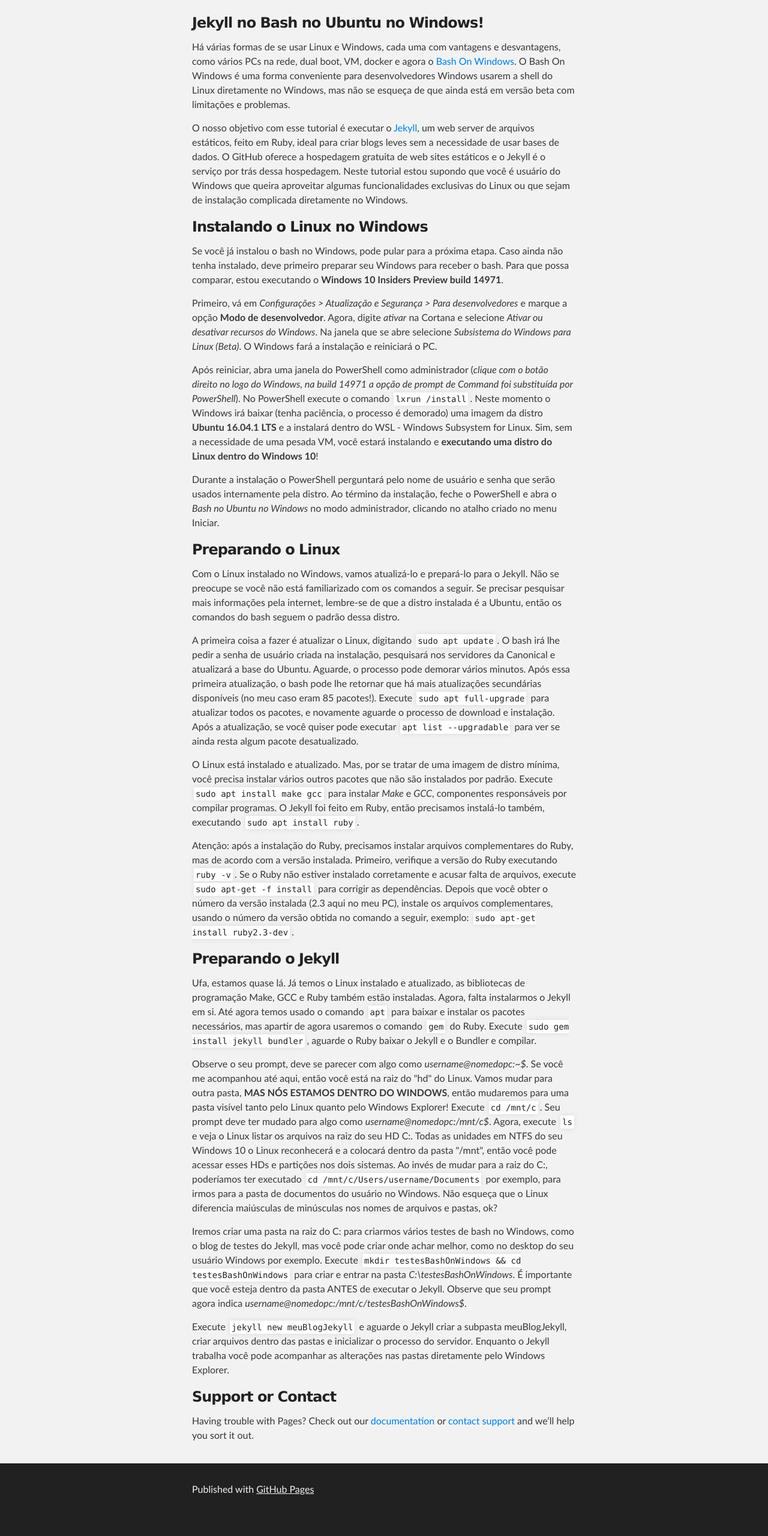
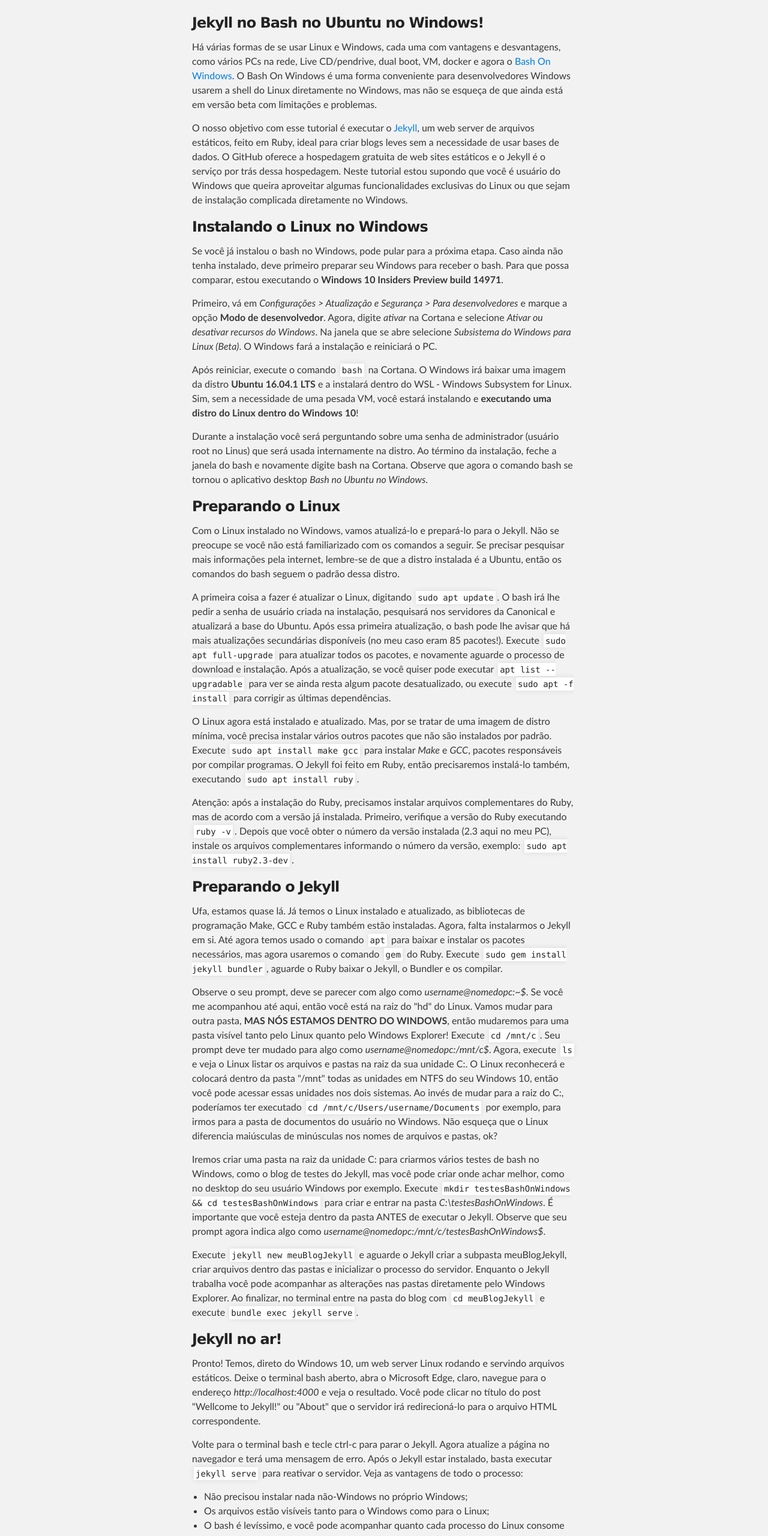
Before and after one commit to marcioqmaciel/marcioqmaciel.github.io, a plain HTML site: page index.html in a window 1280 px wide. Shown: the part 240-2800 px from the top of the page at 60% size. Before the commit the page ends 2769 px from the top, so only its background shows below. Drawn offline with Linux system fonts and the light colour scheme.

Commit message:
Update index.html

```diff
--- a/index.html
+++ b/index.html
@@ -27,47 +27,80 @@
     <!-- MAIN CONTENT -->
     <div id="main_content_wrap" class="outer">
       <section id="main_content" class="inner">
+
         <h3>
 <a id="welcome-to-github-pages" class="anchor" href="#welcome-to-github-pages" aria-hidden="true"><span aria-hidden="true" class="octicon octicon-link"></span></a>Jekyll no Bash no Ubuntu no Windows!</h3>
 
-<p> Há várias formas de se usar Linux e Windows, cada uma com vantagens e desvantagens, como vários PCs na rede, dual boot, VM, docker e agora o <a href="https://msdn.microsoft.com/en-us/commandline/wsl/faq" target="_blank">Bash On Windows</a>. O Bash On Windows é uma forma conveniente para desenvolvedores Windows usarem a shell do Linux diretamente no Windows, mas não se esqueça de que ainda está em versão beta com limitações e problemas.</p>
+<p> Há várias formas de se usar Linux e Windows, cada uma com vantagens e desvantagens, como vários PCs na rede, Live CD/pendrive, dual boot, VM, docker e agora o <a href="https://msdn.microsoft.com/en-us/commandline/wsl/faq" target="_blank">Bash On Windows</a>. O Bash On Windows é uma forma conveniente para desenvolvedores Windows usarem a shell do Linux diretamente no Windows, mas não se esqueça de que ainda está em versão beta com limitações e problemas.</p>
+
         <p>O nosso objetivo com esse tutorial é executar o <a href="https://jekyllrb.com" target="_blank">Jekyll</a>, um web server de arquivos estáticos, feito em Ruby, ideal para criar blogs leves sem a necessidade de usar bases de dados. O GitHub oferece a hospedagem gratuita de web sites estáticos e o Jekyll é o serviço por trás dessa hospedagem. Neste tutorial estou supondo que você é usuário do Windows que queira aproveitar algumas funcionalidades exclusivas do Linux ou que sejam de instalação complicada diretamente no Windows.</p>
 
 <h3>
 <a id="designer-templates" class="anchor" href="#designer-templates" aria-hidden="true"><span aria-hidden="true" class="octicon octicon-link"></span></a>Instalando o Linux no Windows</h3>
 
 <p>Se você já instalou o bash no Windows, pode pular para a próxima etapa. Caso ainda não tenha instalado, deve primeiro preparar seu Windows para receber o bash. Para que possa comparar, estou executando o <strong>Windows 10 Insiders Preview build 14971</strong>.</p>
+
         <p>Primeiro, vá em <em>Configurações > Atualização e Segurança > Para desenvolvedores</em> e marque a opção <strong>Modo de desenvolvedor</strong>. Agora, digite <em>ativar</em> na Cortana e selecione <em>Ativar ou desativar recursos do Windows</em>. Na janela que se abre selecione <em>Subsistema do Windows para Linux (Beta)</em>. O Windows fará a instalação e reiniciará o PC.</p>
-        <p>Após reiniciar, abra uma janela do PowerShell como administrador (<em>clique com o botão direito no logo do Windows, na build 14971 a opção de prompt de Command foi substituída por PowerShell</em>). No PowerShell execute o comando <code>lxrun /install</code>. Neste momento o Windows irá baixar (tenha paciência, o processo é demorado) uma imagem da distro <strong>Ubuntu 16.04.1 LTS</strong> e a instalará dentro do WSL - Windows Subsystem for Linux. Sim, sem a necessidade de uma pesada VM, você estará instalando e <strong>executando uma distro do Linux dentro do Windows 10</strong>!</p>
-        <p>Durante a instalação o PowerShell perguntará pelo nome de usuário e senha que serão usados internamente pela distro. Ao término da instalação, feche o PowerShell e abra o <em>Bash no Ubuntu no Windows</em> no modo administrador, clicando no atalho criado no menu Iniciar.</p>
+
+        <p>Após reiniciar, execute o comando <code>bash</code> na Cortana. O Windows irá baixar uma imagem da distro <strong>Ubuntu 16.04.1 LTS</strong> e a instalará dentro do WSL - Windows Subsystem for Linux. Sim, sem a necessidade de uma pesada VM, você estará instalando e <strong>executando uma distro do Linux dentro do Windows 10</strong>!</p>
+
+        <p>Durante a instalação você será perguntando sobre uma senha de administrador (usuário root no Linus) que será usada internamente na distro. Ao término da instalação, feche a janela do bash e novamente digite bash na Cortana. Observe que agora o comando bash se tornou o aplicativo desktop <em>Bash no Ubuntu no Windows</em>.</p>
 
 <h3>
 <a id="creating-pages-manually" class="anchor" href="#creating-pages-manually" aria-hidden="true"><span aria-hidden="true" class="octicon octicon-link"></span></a>Preparando o Linux</h3>
 
 <p>Com o Linux instalado no Windows, vamos atualizá-lo e prepará-lo para o Jekyll. Não se preocupe se você não está familiarizado com os comandos a seguir. Se precisar pesquisar mais informações pela internet, lembre-se de que a distro instalada é a Ubuntu, então os comandos do bash seguem o padrão dessa distro.</p>
-        <p>A primeira coisa a fazer é atualizar o Linux, digitando <code>sudo apt update</code>. O bash irá lhe pedir a senha de usuário criada na instalação, pesquisará nos servidores da Canonical e atualizará a base do Ubuntu. Aguarde, o processo pode demorar vários minutos. Após essa primeira atualização, o bash pode lhe retornar que há mais atualizações secundárias disponíveis (no meu caso eram 85 pacotes!). Execute <code>sudo apt full-upgrade</code> para atualizar todos os pacotes, e novamente aguarde o processo de download e instalação. Após a atualização, se você quiser pode executar <code>apt list --upgradable</code> para ver se ainda resta algum pacote desatualizado.</p>
-        <p>O Linux está instalado e atualizado. Mas, por se tratar de uma imagem de distro mínima, você precisa instalar vários outros pacotes que não são instalados por padrão. Execute <code>sudo apt install make gcc</code> para instalar <em>Make</em> e <em>GCC</em>, componentes responsáveis por compilar programas. O Jekyll foi feito em Ruby, então precisamos instalá-lo também, executando <code>sudo apt install ruby</code>.</p>
-        <p>Atenção: após a instalação do Ruby, precisamos instalar arquivos complementares do Ruby, mas de acordo com a versão instalada. Primeiro, verifique a versão do Ruby executando <code>ruby -v</code>. Se o Ruby não estiver instalado corretamente e acusar falta de arquivos, execute <code>sudo apt-get -f install</code> para corrigir as dependências. Depois que você obter o número da versão instalada (2.3 aqui no meu PC), instale os arquivos complementares, usando o número da versão obtida no comando a seguir, exemplo: <code>sudo apt-get install ruby2.3-dev</code>.</p>
+
+        <p>A primeira coisa a fazer é atualizar o Linux, digitando <code>sudo apt update</code>. O bash irá lhe pedir a senha de usuário criada na instalação, pesquisará nos servidores da Canonical e atualizará a base do Ubuntu. Após essa primeira atualização, o bash pode lhe avisar que há mais atualizações secundárias disponíveis (no meu caso eram 85 pacotes!). Execute <code>sudo apt full-upgrade</code> para atualizar todos os pacotes, e novamente aguarde o processo de download e instalação. Após a atualização, se você quiser pode executar <code>apt list --upgradable</code> para ver se ainda resta algum pacote desatualizado, ou execute <code>sudo apt -f install</code> para corrigir as últimas dependências.</p>
+
+        <p>O Linux agora está instalado e atualizado. Mas, por se tratar de uma imagem de distro mínima, você precisa instalar vários outros pacotes que não são instalados por padrão. Execute <code>sudo apt install make gcc</code> para instalar <em>Make</em> e <em>GCC</em>, pacotes responsáveis por compilar programas. O Jekyll foi feito em Ruby, então precisaremos instalá-lo também, executando <code>sudo apt install ruby</code>.</p>
+
+        <p>Atenção: após a instalação do Ruby, precisamos instalar arquivos complementares do Ruby, mas de acordo com a versão já instalada. Primeiro, verifique a versão do Ruby executando <code>ruby -v</code>. Depois que você obter o número da versão instalada (2.3 aqui no meu PC), instale os arquivos complementares informando o número da versão, exemplo: <code>sudo apt install ruby2.3-dev</code>.</p>
 
 <h3>
 <a id="authors-and-contributors" class="anchor" href="#authors-and-contributors" aria-hidden="true"><span aria-hidden="true" class="octicon octicon-link"></span></a>Preparando o Jekyll</h3>
 
-<p>Ufa, estamos quase lá. Já temos o Linux instalado e atualizado, as bibliotecas de programação Make, GCC e Ruby também estão instaladas. Agora, falta instalarmos o Jekyll em si. Até agora temos usado o comando <code>apt</code> para baixar e instalar os pacotes necessários, mas apartir de agora usaremos o comando <code>gem</code> do Ruby. Execute <code>sudo gem install jekyll bundler</code>, aguarde o Ruby baixar o Jekyll e o Bundler e compilar.</p>
-        <p>Observe o seu prompt, deve se parecer com algo como <em>username@nomedopc:~$</em>. Se você me acompanhou até aqui, então você está na raiz do "hd" do Linux. Vamos mudar para outra pasta, <strong>MAS NÓS ESTAMOS DENTRO DO WINDOWS</strong>, então mudaremos para uma pasta visível tanto pelo Linux quanto pelo Windows Explorer! Execute <code>cd /mnt/c</code>. Seu prompt deve ter mudado para algo como <em>username@nomedopc:/mnt/c$</em>. Agora, execute <code>ls</code> e veja o Linux listar os arquivos na raiz do seu HD C:. Todas as unidades em NTFS do seu Windows 10 o Linux reconhecerá e a colocará dentro da pasta "/mnt", então você pode acessar esses HDs e partições nos dois sistemas. Ao invés de mudar para a raiz do C:, poderíamos ter executado <code>cd /mnt/c/Users/username/Documents</code> por exemplo, para irmos para a pasta de documentos do usuário no Windows. Não esqueça que o Linux diferencia maiúsculas de minúsculas nos nomes de arquivos e pastas, ok?</p>
-        <p>Iremos criar uma pasta na raiz do C: para criarmos vários testes de bash no Windows, como o blog de testes do Jekyll, mas você pode criar onde achar melhor, como no desktop do seu usuário Windows por exemplo. Execute <code>mkdir testesBashOnWindows &amp;&amp; cd testesBashOnWindows</code> para criar e entrar na pasta <em>C:\testesBashOnWindows</em>. É importante que você esteja dentro da pasta ANTES de executar o Jekyll. Observe que seu prompt agora indica <em>username@nomedopc:/mnt/c/testesBashOnWindows$</em>.</p>
-        <p>Execute <code>jekyll new meuBlogJekyll</code> e aguarde o Jekyll criar a subpasta meuBlogJekyll, criar arquivos dentro das pastas e inicializar o processo do servidor. Enquanto o Jekyll trabalha você pode acompanhar as alterações nas pastas diretamente pelo Windows Explorer.</p>
+<p>Ufa, estamos quase lá. Já temos o Linux instalado e atualizado, as bibliotecas de programação Make, GCC e Ruby também estão instaladas. Agora, falta instalarmos o Jekyll em si. Até agora temos usado o comando <code>apt</code> para baixar e instalar os pacotes necessários, mas agora usaremos o comando <code>gem</code> do Ruby. Execute <code>sudo gem install jekyll bundler</code>, aguarde o Ruby baixar o Jekyll, o Bundler e os compilar.</p>
+
+        <p>Observe o seu prompt, deve se parecer com algo como <em>username@nomedopc:~$</em>. Se você me acompanhou até aqui, então você está na raiz do "hd" do Linux. Vamos mudar para outra pasta, <strong>MAS NÓS ESTAMOS DENTRO DO WINDOWS</strong>, então mudaremos para uma pasta visível tanto pelo Linux quanto pelo Windows Explorer! Execute <code>cd /mnt/c</code>. Seu prompt deve ter mudado para algo como <em>username@nomedopc:/mnt/c$</em>. Agora, execute <code>ls</code> e veja o Linux listar os arquivos e pastas na raiz da sua unidade C:. O Linux reconhecerá e colocará dentro da pasta "/mnt" todas as unidades em NTFS do seu Windows 10, então você pode acessar essas unidades nos dois sistemas. Ao invés de mudar para a raiz do C:, poderíamos ter executado <code>cd /mnt/c/Users/username/Documents</code> por exemplo, para irmos para a pasta de documentos do usuário no Windows. Não esqueça que o Linux diferencia maiúsculas de minúsculas nos nomes de arquivos e pastas, ok?</p>
+
+        <p>Iremos criar uma pasta na raiz da unidade C: para criarmos vários testes de bash no Windows, como o blog de testes do Jekyll, mas você pode criar onde achar melhor, como no desktop do seu usuário Windows por exemplo. Execute <code>mkdir testesBashOnWindows &amp;&amp; cd testesBashOnWindows</code> para criar e entrar na pasta <em>C:\testesBashOnWindows</em>. É importante que você esteja dentro da pasta ANTES de executar o Jekyll. Observe que seu prompt agora indica algo como <em>username@nomedopc:/mnt/c/testesBashOnWindows$</em>.</p>
+
+        <p>Execute <code>jekyll new meuBlogJekyll</code> e aguarde o Jekyll criar a subpasta meuBlogJekyll, criar arquivos dentro das pastas e inicializar o processo do servidor. Enquanto o Jekyll trabalha você pode acompanhar as alterações nas pastas diretamente pelo Windows Explorer. Ao finalizar, no terminal entre na pasta do blog com <code>cd meuBlogJekyll</code> e execute <code>bundle exec jekyll serve</code>.</p>
+
+        <h3>
+<a id="authors-and-contributors" class="anchor" href="#authors-and-contributors" aria-hidden="true"><span aria-hidden="true" class="octicon octicon-link"></span></a>Jekyll no ar!</h3>
+
+        <p>Pronto! Temos, direto do Windows 10, um web server Linux rodando e servindo arquivos estáticos. Deixe o terminal bash aberto, abra o Microsoft Edge, claro, navegue para o endereço <em>http://localhost:4000</em> e veja o resultado. Você pode clicar no título do post "Wellcome to Jekyll!" ou "About" que o servidor irá redirecioná-lo para o arquivo HTML correspondente.</p>
+
+        <p>Volte para o terminal bash e tecle ctrl-c para parar o Jekyll. Agora atualize a página no navegador e terá uma mensagem de erro. Após o Jekyll estar instalado, basta executar <code>jekyll serve</code> para reativar o servidor. Veja as vantagens de todo o processo:</p>
+
+          <ul>
+            <li>Não precisou instalar nada não-Windows no próprio Windows;</li>
+            <li>Os arquivos estão visíveis tanto para o Windows como para o Linux;</li>
+            <li>O bash é levíssimo, e você pode acompanhar quanto cada processo do Linux consome de RAM e CPU diretamente no Gerenciador de Tarefas (enquanto o Jekyll está rodando o Ruby2 ocupa 50mb de memória);</li>
+            <li>Nas próximas builds, com as melhorias e correções, será possível instalar ASPNetCore/SQLServer da mesma forma que instalamos o Jekyll;</li>
+            <li>Mesmo a Microsoft dizendo que o Bash On Windows é apenas um terminal destinado a desenvolvedores, já começaram a aparecer formas de executar os programas gráficos do Linux.</li>
+          </ul>
+
+        <p>E quanto ao Jekyll em si? Será necessário outro artigo apenas para mostrá-lo na plenitude, mas, falando resumidamente, o Jekyll é um servidor web que fica monitorando pastas afim de criar dinamicamente os arquivos HTML finais. Então, a cada vez que o usuário alterar o conteúdo da pasta <strong>_posts</strong> (exemplo: incluir um novo artigo no blog) o Jekyll detectará essa alteração e criará um arquivo HTML completo na pasta <strong>_site</strong>, dentro da subpasta correspondente. Os arquivos dentro da pasta <strong>_site</strong> são os que compõem seu site/blog e são exibidos ao usuário. </p>
+
+        <p>O Jekyll aceita plugins, temas, tem recursos embutidos como categorias, lida com inclusão automática de cabeçalho e rodapé, entre outros. Os textos dos artigos podem ser digitados no editor de sua preferência, tanto em HTML como em Markdown, que o Jekyll se encarrega de mesclar o cabeçalho e rodapé no arquivo HTML final e criar referências no índice de artigos. E o mais importante: ele está integrado ao GitHub Pages. O que significa que, após editar os artigos no seu PC, basta dar um GIT PUSH para que seu blog/site se atualize na hospedagem gratuita do GitHub.</p>
 
 <h3>
-<a id="support-or-contact" class="anchor" href="#support-or-contact" aria-hidden="true"><span aria-hidden="true" class="octicon octicon-link"></span></a>Support or Contact</h3>
+<a id="support-or-contact" class="anchor" href="#support-or-contact" aria-hidden="true"><span aria-hidden="true" class="octicon octicon-link"></span></a>Porque instalar o Bash?</h3>
 
-<p>Having trouble with Pages? Check out our <a href="https://help.github.com/pages">documentation</a> or <a href="https://github.com/contact">contact support</a> and we’ll help you sort it out.</p>
+<p>Há inumeras vantagens de se usar o bash diretamente no Windows. Ele é mais leve que uma VM e mais flexível que um docker. Vários recursos interessantes aos desenvolvedores são nativamente desenvolvidos para Linux, e quem quer usá-los mas ainda continuar no Windows tem que encarar formas complexas de instalação, como <a href="https://jekyllrb.com/docs/windows/#installation" target="_blank">essa forma de instalar Jekyll no Windows</a>. E a qualquer momento você pode refazer do zero o seu Ubuntu, através dos comandos <code>lxrun /uninstall</code> e <code>lxrun /install</code> no PowerShell.</p>
+
+        <p>Agora é aproveitar! Até a próxima.</p>
+
       </section>
     </div>
 
     <!-- FOOTER  -->
     <div id="footer_wrap" class="outer">
       <footer class="inner">
-        <p>Published with <a href="https://pages.github.com">GitHub Pages</a></p>
+        <p>Publicado com <a href="https://pages.github.com">GitHub Pages</a></p>
       </footer>
     </div>
 
```
